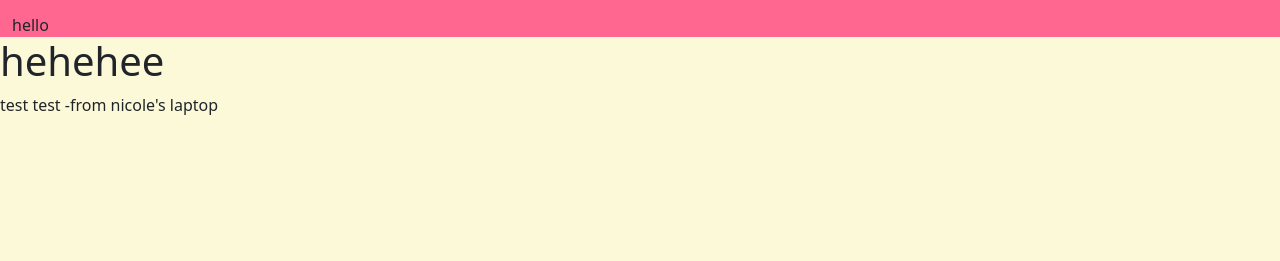
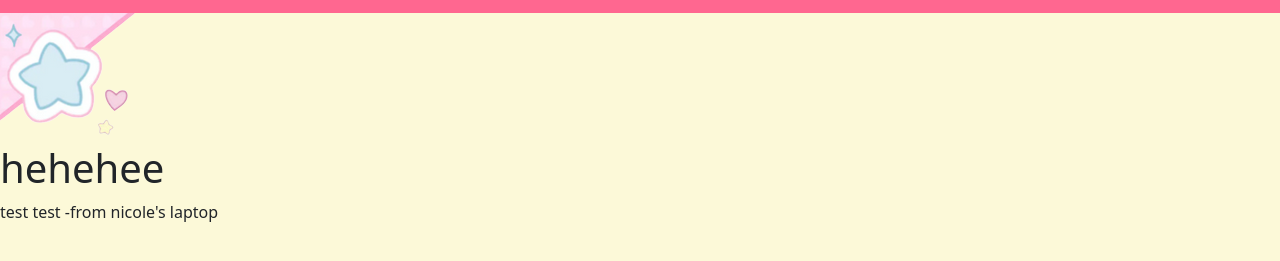
Before and after one commit to Nicoolaid/Claw-and-Paw, a plain HTML site: page index.html in a window 1280 px wide. Shown: the part 175-436 px from the top of the page. Drawn offline with nearby package versions, Linux system fonts and the light colour scheme.

Commit message:
added graphic

```diff
--- a/index.html
+++ b/index.html
@@ -11,7 +11,7 @@
 <link href="https://fonts.googleapis.com/css2?family=Lilita+One&display=swap" rel="stylesheet">
   </head>
 
-  <body style="background-color: rgb(252, 249, 216);">
+  <body style="background-color: #fcf9d8;">
 
   <div class="logo-header">
     <img src="img/Claw&Paw (13).png" alt="" style="width: 200px;">
@@ -36,7 +36,7 @@
     <div class="tab-content" id="pills-tabContent">
       <div class="tab-pane fade show active" id="pills-home" role="tabpanel" aria-labelledby="pills-home-tab" tabindex="0">
         <div class="container-fluid">
-          hello
+          <img src="img/graphic 1.png">
         </div>
       </div>
       <div class="tab-pane fade" id="pills-claw" role="tabpanel" aria-labelledby="pills-claw-tab" tabindex="0">dhdfhdfgdgdgd</div>
--- a/style.css
+++ b/style.css
@@ -34,3 +34,14 @@ button{
 .logo-header a{
 
 }
+.container-fluid{
+    background-color: #fcf9d8;
+}
+
+.tab-content img{
+    position: relative;
+    left: -15px;
+    top: 0px
+}
+
+.logo-header
```
Also changed, not shown: img/graphic 1.png (added).
